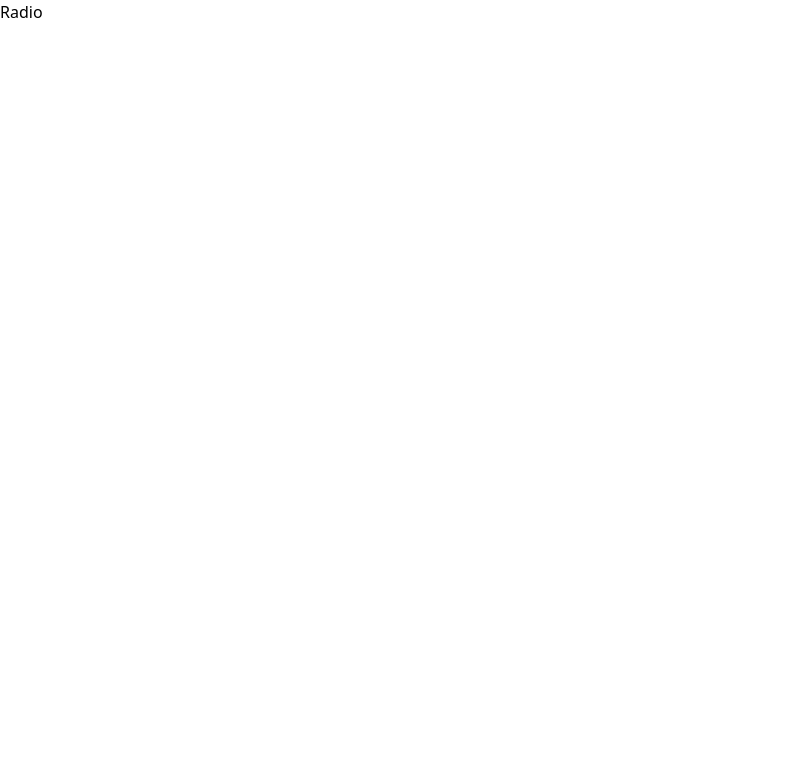
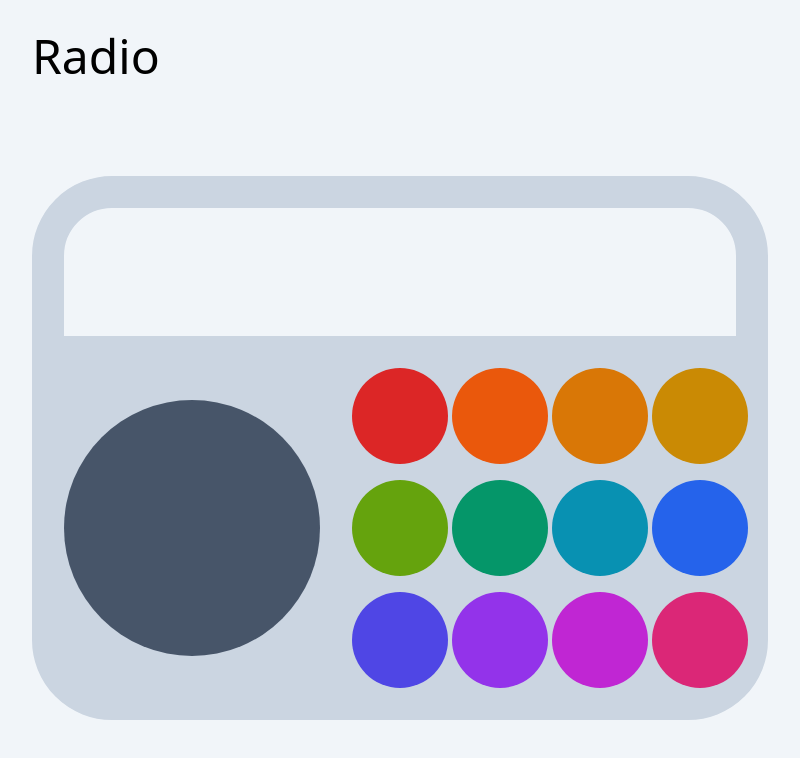
Before and after one commit to vitnasinec/radio, an Electron app: page src/index.html in a window 800 px wide. Drawn offline with Linux system fonts and the light colour scheme.

Commit message:
Design Radio

```diff
--- a/src/index.html
+++ b/src/index.html
@@ -9,8 +9,39 @@
     <title>Radio</title>
 </head>
 
-<body>
-    Radio
+<body class="p-8 bg-slate-100 antialiased">
+    <h1 class="text-5xl">Radio</h1>
+    <div class="mt-24 flex flex-row">
+        <div>
+            <!-- Radio -->
+            <div class="max-w-4xl border-[2rem] border-slate-300 rounded-[5rem]">
+                <div class="mt-32 pt-8 flex bg-slate-300">
+                    <div class="mr-8 flex-grow flex items-center justify-center">
+                        <div class="w-64 h-64 bg-slate-600 rounded-full"></div>
+                    </div>
+                    <div class="grid grid-cols-4 gap-4">
+                        <span class="w-24 h-24 bg-red-600 rounded-full"></span>
+                        <span class="w-24 h-24 bg-orange-600 rounded-full"></span>
+                        <span class="w-24 h-24 bg-amber-600 rounded-full"></span>
+                        <span class="w-24 h-24 bg-yellow-600 rounded-full"></span>
+                        <span class="w-24 h-24 bg-lime-600 rounded-full"></span>
+                        <span class="w-24 h-24 bg-emerald-600 rounded-full"></span>
+                        <span class="w-24 h-24 bg-cyan-600 rounded-full"></span>
+                        <span class="w-24 h-24 bg-blue-600 rounded-full"></span>
+                        <span class="w-24 h-24 bg-indigo-600 rounded-full"></span>
+                        <span class="w-24 h-24 bg-purple-600 rounded-full"></span>
+                        <span class="w-24 h-24 bg-fuchsia-600 rounded-full"></span>
+                        <span class="w-24 h-24 bg-pink-600 rounded-full"></span>
+                    </div>
+                </div>
+            </div>
+        </div>
+
+        <!-- List -->
+        <div class="flex-grow">
+
+        </div>
+    </div>
     <script src="./renderer.js"></script>
 </body>
 
```
Also changed, not shown: src/styles.css.
